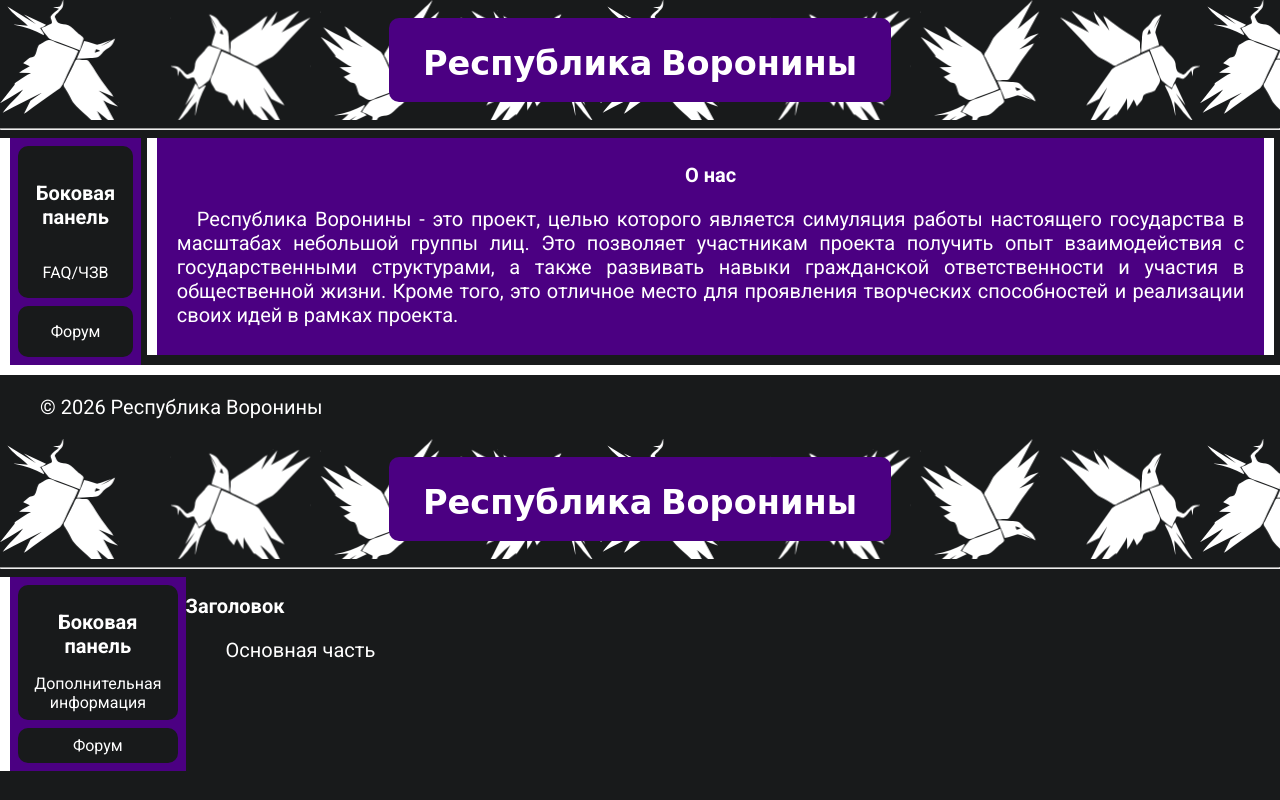
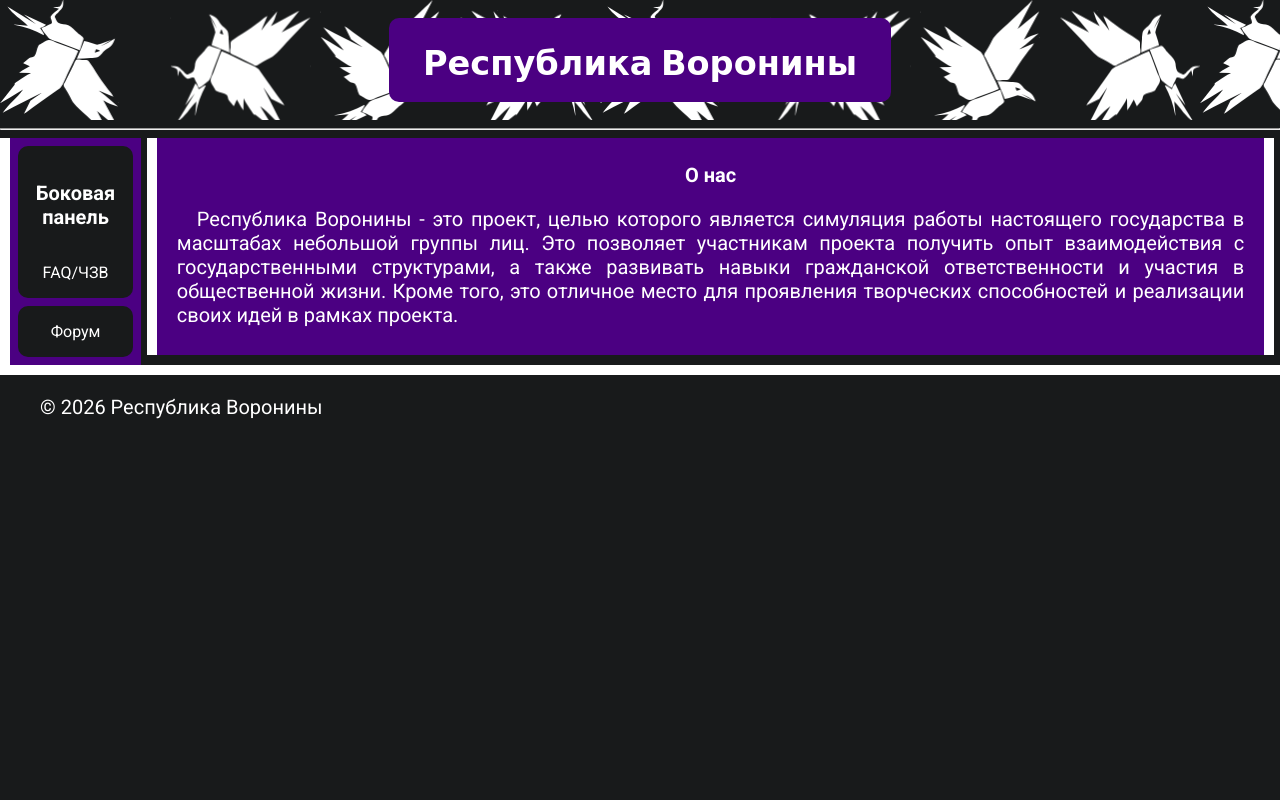
Before and after one commit to QUERTER228/QUERTER228.github.io, a plain HTML site: page index.html in a window 1280 px wide. Drawn offline with nearby package versions, Linux system fonts and the light colour scheme.

Commit message:
Update index.html

```diff
--- a/index.html
+++ b/index.html
@@ -55,40 +55,4 @@
 
 <script src="main.js"></script>
 </body>
-</html><!doctype html>
-<html lang="ru">
-<head>
-  <meta name="robots" content="index, follow">
-  <meta name="description" content="Централизованный портал цифровых активностей Республики Воронины">
-  <meta name="viewport" content="width=device-width, initial-scale=1.0">
-  <meta charset="utf-8" />
-  <title>Главная страница</title>
-  <link rel="stylesheet" href="css/main.css"/>
-</head>
-<body>
-
-<header>
-  <div>
-    <h1 id = "TitleH"><a href="index.html">Республика Воронины</a></h1>
-  </div>
-</header>
-<hr>
-<div class="layout">
-
-  <main>
-    <h2 id="TitleM">Заголовок</h2>
-    <p>Основная часть</p>
-  </main>
-  <aside>
-      <div class="sidebar">
-        <h2>Боковая панель</h2>
-        <nav class="button">Дополнительная информация</nav>
-      </div>
-      <div class="sidebar">
-        <nav class="button">Форум</nav>
-      </div>
-    </aside>
-    <script src="main.js"></script>
-</div>
-</body>
 </html>
```
